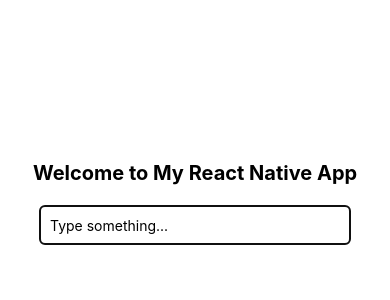
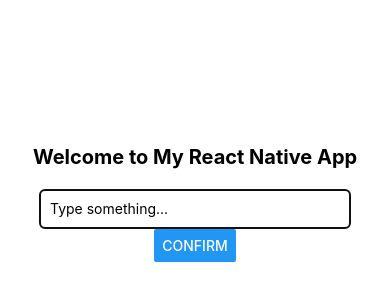
Before and after one commit to wychosenone/ReactNativeProject, a React Native app: screen / in a window 390 px wide. Shown: the part 244-544 px from the top of the page. Built offline with nearby package versions, Linux system fonts and the light colour scheme.

Commit message:
Added a button

```diff
--- a/components/Input.tsx
+++ b/components/Input.tsx
@@ -1,5 +1,5 @@
 import React, { useState } from 'react';
-import { View, TextInput, Text, StyleSheet } from 'react-native';
+import { View, TextInput, Text, StyleSheet, Button } from 'react-native';
 
 type InputProps = {
   focus: boolean; // Prop to control focus
@@ -19,6 +19,10 @@
     setIsFocused(true);
     setShowMessage(false);
   };
+
+  const handleConfirm = () => {
+    console.log("Confirm")
+  }
 
   const characterCount = inputValue.length;
 
@@ -46,6 +50,7 @@
             : "Please type more than 3 characters"}
         </Text>
       )}
+      <Button onPress={handleConfirm} title="Confirm" />
     </View>
   );
 };
```
